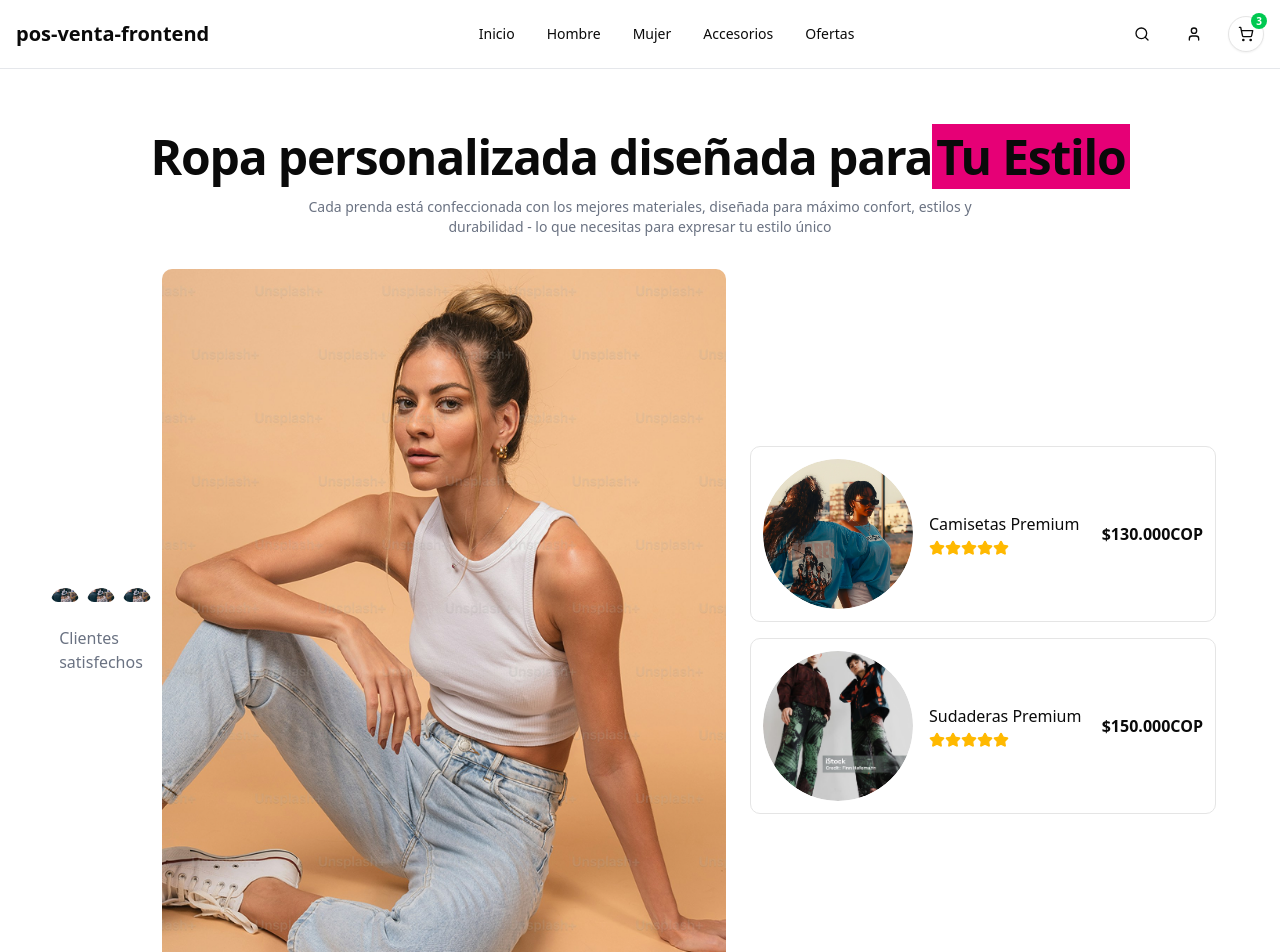
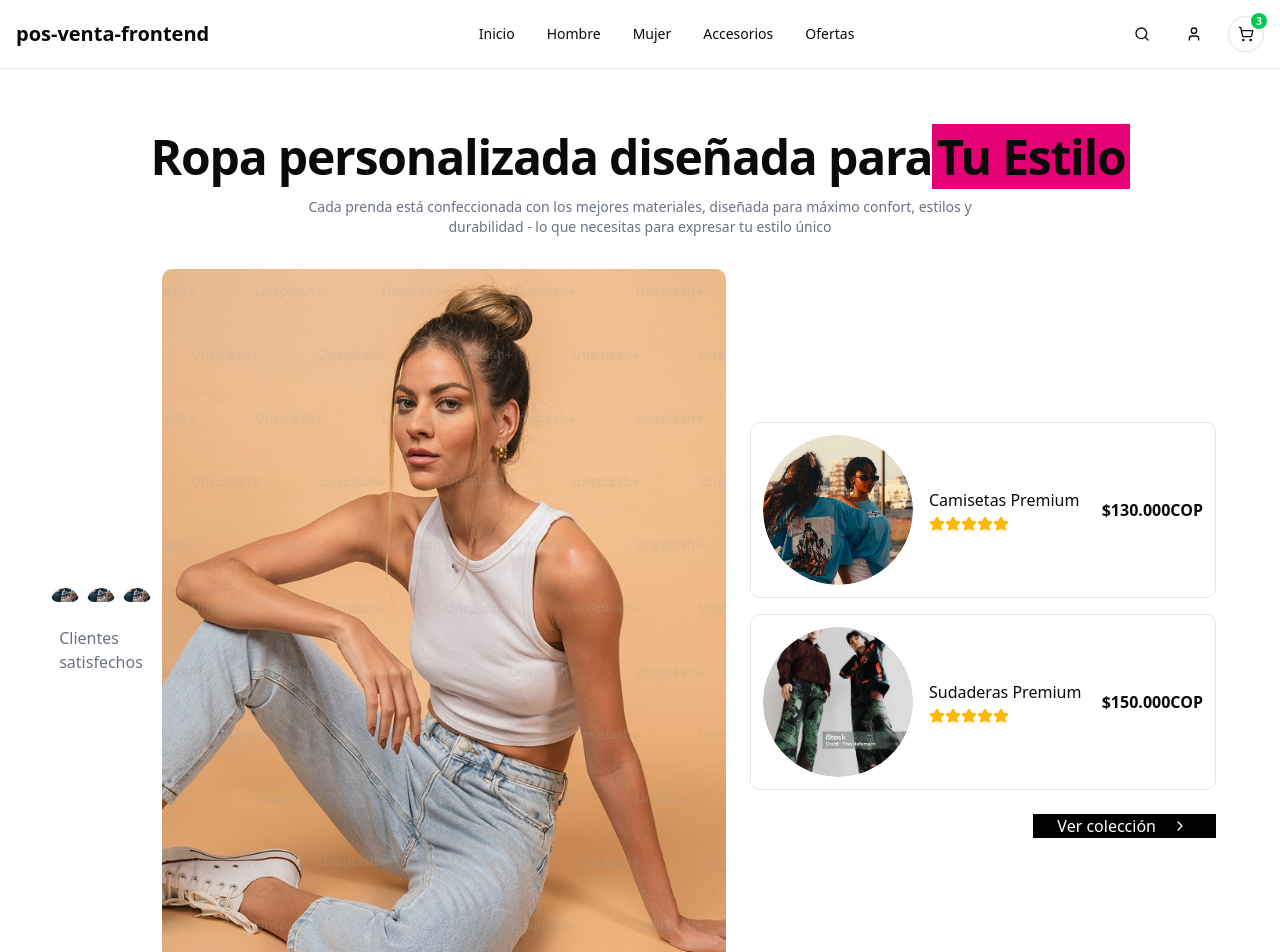
Before and after one commit to astridnip-cell/pos-venta-frontend, a Next.js app: page / in a window 1280 px wide. Shown: the top 952 px of the page. Built offline with nearby package versions, Linux system fonts and the light colour scheme.

Commit message:
Refactor code structure for improved readability and maintainability

```diff
--- a/app/page.tsx
+++ b/app/page.tsx
@@ -101,6 +101,17 @@ export default function Home() {
               <p className="font-bold">$150.000COP</p>
             </div>
           </div>
+
+          { /* Botón de compra */ }
+          <div className="flex justify-end mt-6">
+            <button className="roundend-full px-6 bg-black text-white hover:bg-green-800 flex items-center gap-2">
+
+              Ver colección
+              <div className="w-6 h-6 rounded-full bg-black flex items-center justify-center ml-1">
+                <ChevronRight className="w-4 h-4"/>
+              </div>
+            </button>
+          </div>
         </div>
       </div>
     </div>
```
